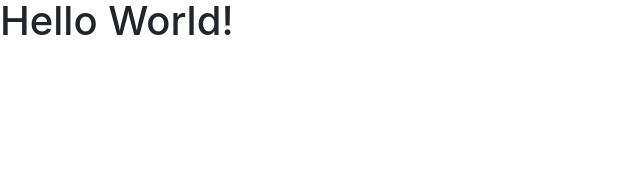
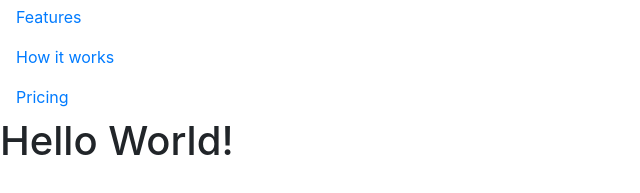
Before and after one commit to carloshdelreal/sricarlos, a plain HTML site: page index.html in a window 1280 px wide. Shown: the part 209-402 px from the top of the page, without its empty margins (0-640 px from the left). Drawn offline with nearby package versions, Linux system fonts and the light colour scheme.

Commit message:
navbar changes

```diff
--- a/index.html
+++ b/index.html
@@ -30,6 +30,11 @@
     <header id="header">
       <h1>Pizza's Delicious</h1>
       <img id="header-img" src="https://i1.wp.com/www.sopitas.com/wp-content/uploads/2018/07/sillas-mesita-pizza.jpg" alt="pizza and chairs">
+      <nav id="nav-bar">
+        <a class = "nav-link"  href="#">Features</a>
+        <a class = "nav-link"  href="#">How it works</a>
+        <a class = "nav-link"  href="#">Pricing</a>
+      </nav>
     </header>
     <h1>
       Hello World!
```
